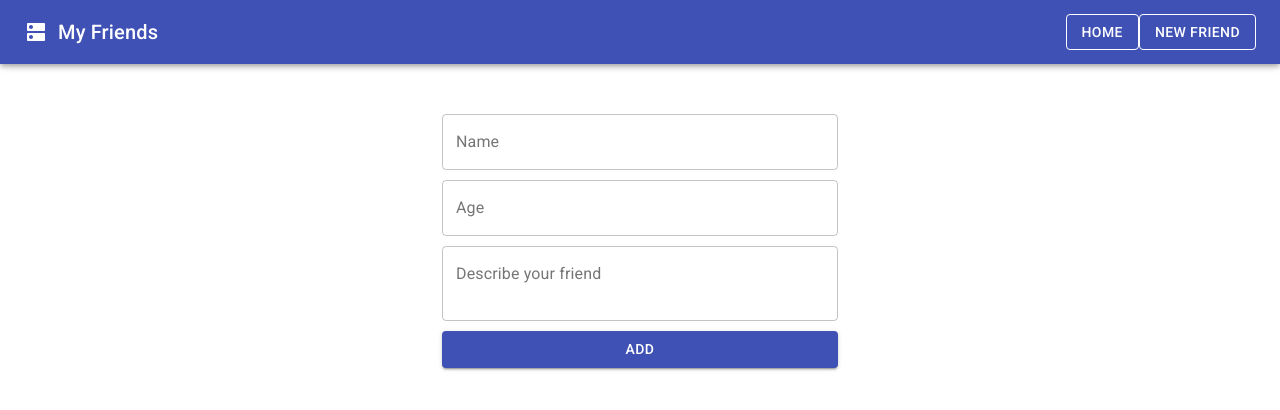
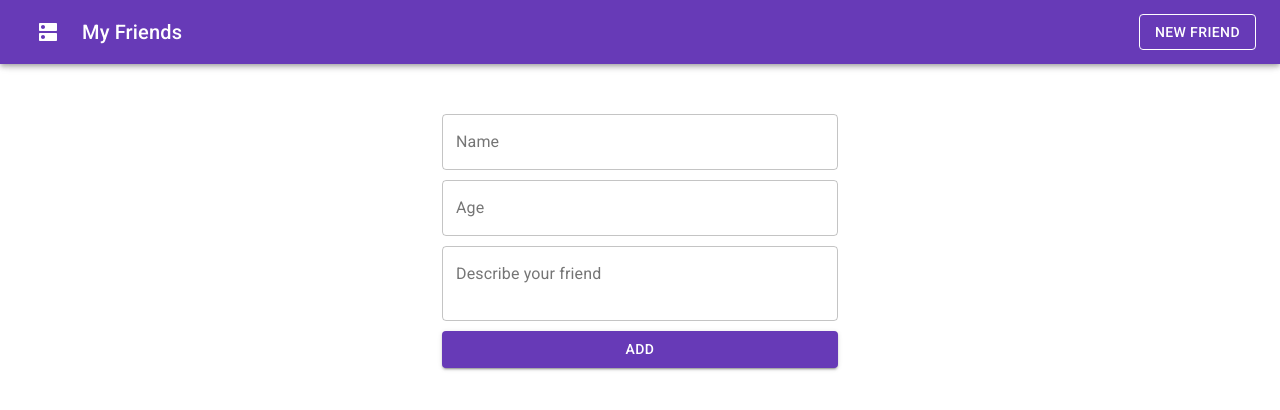
Before and after one commit to ashwani422/friends-list, a React (Create React App) app in the folder frontend/: page /add in a window 1280 px wide. Shown: the top 410 px of the page. Built offline with nearby package versions, Linux system fonts and the light colour scheme.

Commit message:
just new commit

```diff
--- a/frontend/src/AppStyle.js
+++ b/frontend/src/AppStyle.js
@@ -4,8 +4,7 @@ import createTheme from "@material-ui/core/styles/createTheme";
 const theme = createTheme({
   palette: {
     primary: {
-      main: '#ffc107',
-      dark: '#ffab00'
+      main: '#673ab7'
     }
   }
 })
--- a/frontend/src/components/NavBar.jsx
+++ b/frontend/src/components/NavBar.jsx
@@ -1,18 +1,24 @@
 import React from 'react'
-import { AppBar, Button, Container, Toolbar, Typography } from '@material-ui/core'
+import { AppBar, Button, Container, IconButton, Toolbar, Typography } from '@material-ui/core'
 import DnsIcon from '@material-ui/icons/Dns';
+import { useHistory } from 'react-router-dom';
+
 
 export default function NavBar() {
+
+  const history = useHistory()
+
   return (
     <div>
       <AppBar>
         <Container maxWidth="lg">
           <Toolbar disableGutters>
-            <DnsIcon />
+            <IconButton color='inherit' onClick={() => history.push('/')}>
+              <DnsIcon />
+            </IconButton>
             <Typography variant='h6' style={{margin: '0 10px', flexGrow: 1}}>
               My Friends
             </Typography>
-            <Button variant='outlined' color="inherit" elevation={0} href="/" >Home</Button>
             <Button variant='outlined' color="inherit" elevation={0} href="/add" >New Friend</Button>
           </Toolbar>
         </Container>
--- a/frontend/src/pages/HomePage.jsx
+++ b/frontend/src/pages/HomePage.jsx
@@ -22,6 +22,8 @@ export default function HomePage() {
 
   const getAllFriends = async () => {
     try {
+      // const result = await getFriends()
+      // console.log(result)
       const { data } = await getFriends()
       if (!data.length) {
         console.log('No friend found')
@@ -53,6 +55,7 @@ export default function HomePage() {
 
   const handleEdit = async (id) => {
     try {
+      // console.log(id)
       const { data } = await getFriends(id)
 
       history.push({
```
Also changed, not shown: frontend/src/App.jsx (+4 -4 lines), 1 other file (tests, documents, lock files or other folders).
